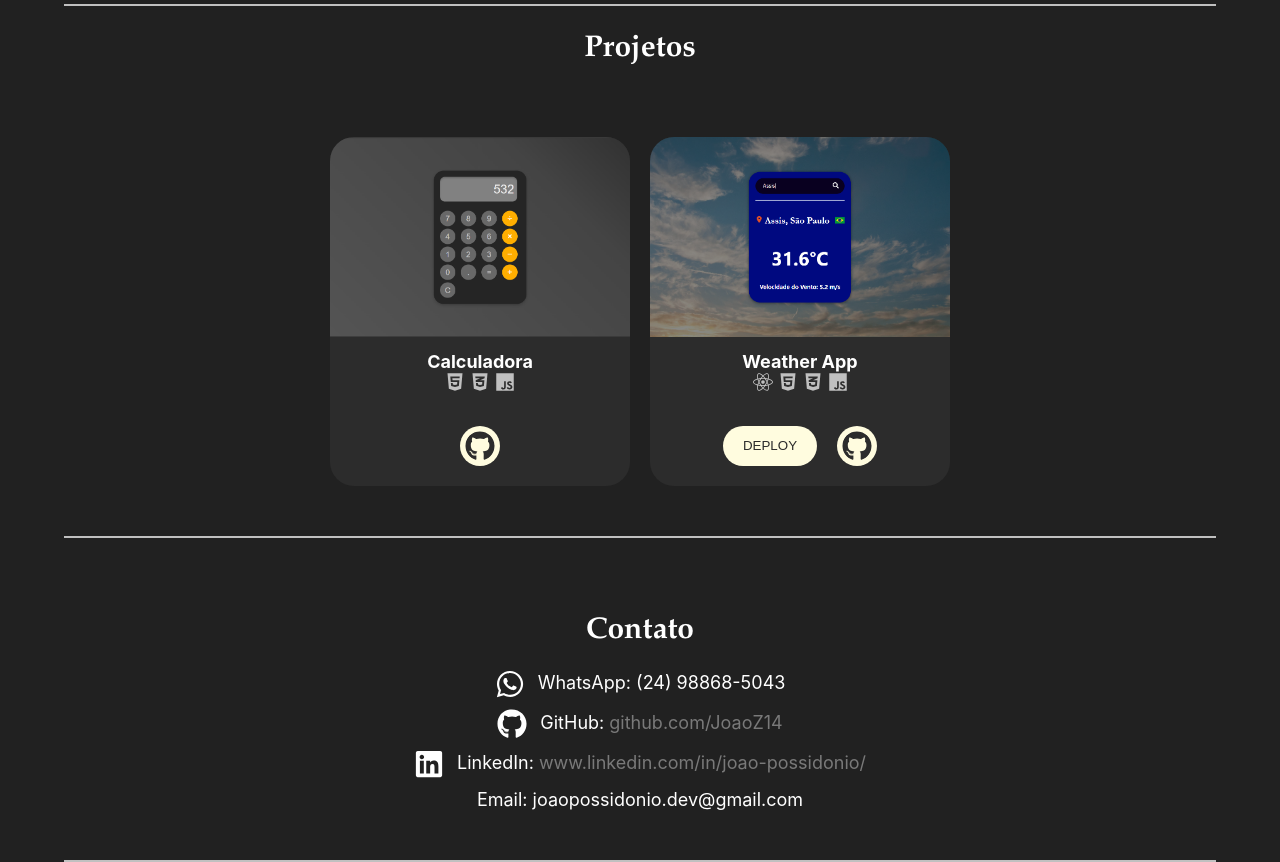
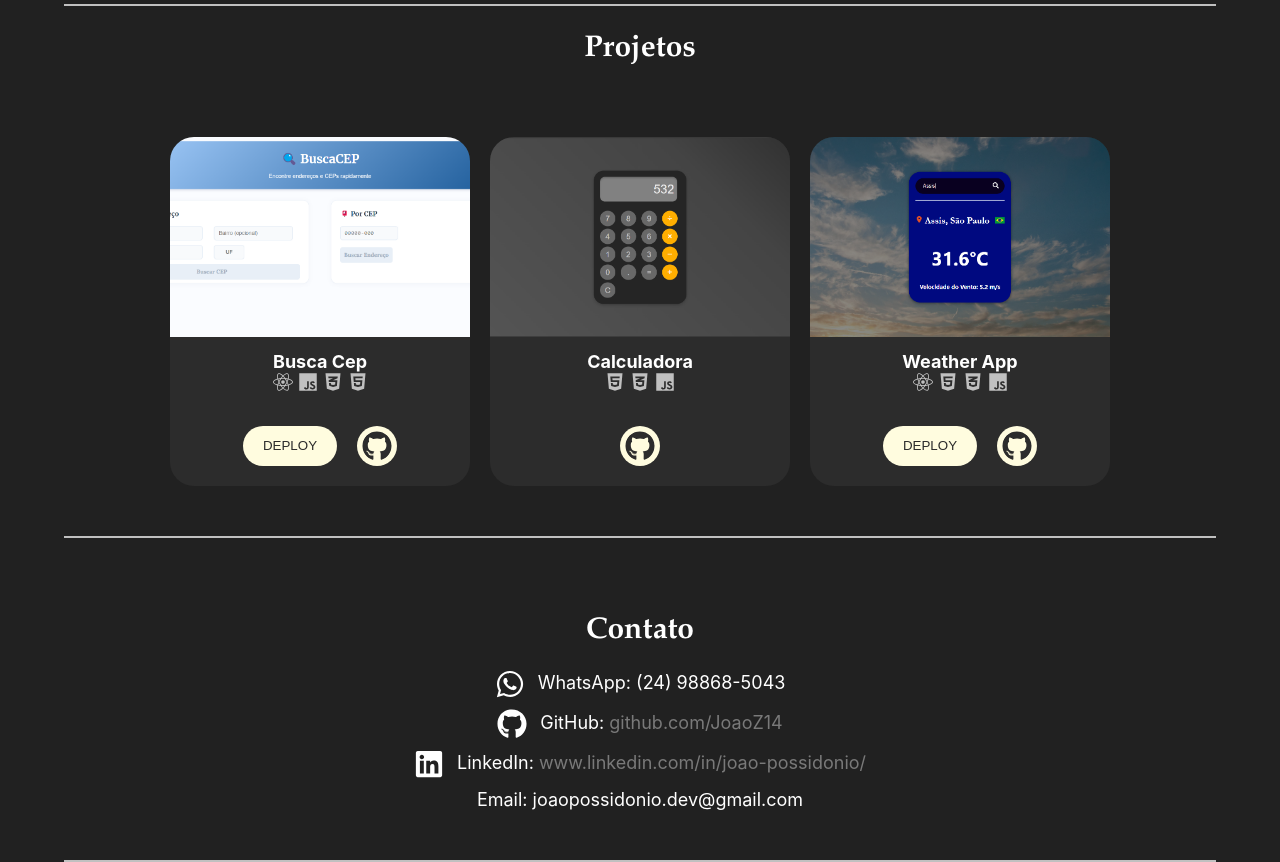
Before and after one commit to JoaoZ14/joaoz14.github.io, a React (Create React App) app: page / in a window 1280 px wide. Shown: the part 1620-2482 px from the top of the page. Built offline with nearby package versions, Linux system fonts and the light colour scheme.

Commit message:
new project

```diff
--- a/src/Pages/LandingPage.js
+++ b/src/Pages/LandingPage.js
@@ -544,6 +544,13 @@ const LandingPage = () => {
 
   const projects = [
     {
+      name: "Busca Cep",
+      image: "BuscaCep.png",
+      github: "https://github.com/JoaoZ14/BuscaCep",
+      deploy: "https://searcep.netlify.app/",
+      technologies: ["react", "js", "css", "html"], // Tecnologias usadas
+    },
+    {
       name: "Calculadora",
       image: "calculadora.png",
       github: "https://github.com/JoaoZ14/Calculator",
```
Also changed, not shown: public/BuscaCep.png (added).
